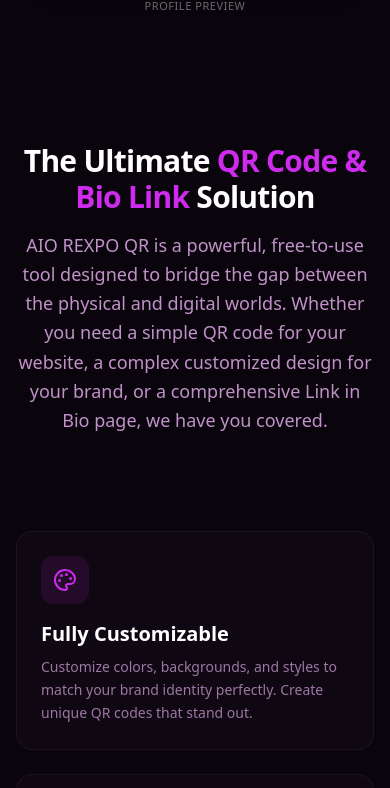
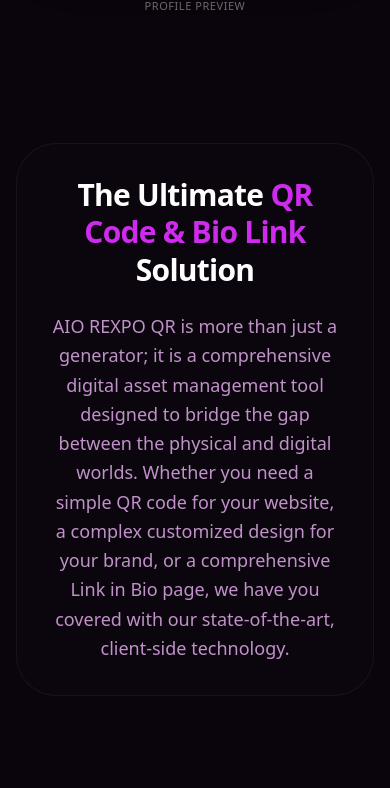
Before and after one commit to ramunarlapati-13/all-in-one-qr-generator, a React (Vite) app: page / in a window 390 px wide. Shown: the part 2754-3542 px from the top of the page. Built offline with nearby package versions, Linux system fonts and the light colour scheme; no server answers.

Commit message:
feat: Initialize core application structure with QR and bio page generation, user authentication, legal/info pages, and AdSense integration.

```diff
--- a/index.html
+++ b/index.html
@@ -35,8 +35,7 @@
     href="https://fonts.googleapis.com/css2?family=Plus+Jakarta+Sans:wght@400;500;600;700;800&family=Noto+Sans:wght@400;500;600;700&display=swap"
     rel="stylesheet">
   <title>AIO REXPO QR | All in one QR Generator</title>
-  <script async src="https://pagead2.googlesyndication.com/pagead/js/adsbygoogle.js?client=ca-pub-4862759938728085"
-    crossorigin="anonymous"></script>
+
 </head>
 
 <body class="bg-[#0a050c]">
--- a/src/App.tsx
+++ b/src/App.tsx
@@ -29,7 +29,8 @@
 // Optimize secondary components with lazy loading
 const LoginPage = lazy(() => import('./components/LoginPage'));
 const AdminPage = lazy(() => import('./components/AdminPage'));
-const LandingContent = lazy(() => import('./components/LandingContent'));
+import LandingContent from './components/LandingContent';
+import AdSenseScript from './components/AdSenseScript';
 
 function cn(...inputs: ClassValue[]) {
   return twMerge(clsx(inputs));
@@ -320,6 +321,7 @@
 
   return (
     <div className="min-h-screen bg-[#0a050c] text-white selection:bg-[#ce2bee]/30 pb-20 sm:pb-12">
+      <AdSenseScript />
       <div className="fixed inset-0 overflow-hidden pointer-events-none">
         <div className="absolute top-[-10%] left-[-10%] w-[40%] h-[40%] bg-[#ce2bee]/20 blur-[120px] rounded-full animate-pulse" />
         <div className="absolute bottom-[-10%] right-[-10%] w-[40%] h-[40%] bg-[#422348]/30 blur-[120px] rounded-full" />
@@ -834,9 +836,7 @@
         />
       </div>
 
-      <Suspense fallback={null}>
-        <LandingContent />
-      </Suspense>
+      <LandingContent />
 
       <footer className="w-full text-center py-10 mt-12 space-y-4 border-t border-white/5 bg-[#0a050c]/80 backdrop-blur-md">
         <div className="flex flex-wrap justify-center gap-6 text-[10px] uppercase font-black tracking-widest text-[#c092c9]/40">
--- /dev/null
+++ b/src/components/AdSenseScript.tsx
@@ -0,0 +1,18 @@
+import React, { useEffect } from 'react';
+
+const AdSenseScript: React.FC = () => {
+    useEffect(() => {
+        const src = "https://pagead2.googlesyndication.com/pagead/js/adsbygoogle.js?client=ca-pub-4862759938728085";
+        if (!document.querySelector(`script[src="${src}"]`)) {
+            const script = document.createElement('script');
+            script.src = src;
+            script.async = true;
+            script.crossOrigin = "anonymous";
+            document.head.appendChild(script);
+        }
+    }, []);
+
+    return null;
+};
+
+export default AdSenseScript;
--- a/src/components/LandingContent.tsx
+++ b/src/components/LandingContent.tsx
@@ -39,21 +39,21 @@
     return (
         <div className="w-full max-w-5xl mx-auto px-4 py-16 sm:py-24 space-y-24">
             {/* Introduction Section */}
-            <section className="space-y-8 text-center">
+            <section className="space-y-8 text-center bg-[#1f1122]/10 p-8 rounded-[40px] border border-white/5">
                 <motion.div
                     initial={{ opacity: 0, y: 20 }}
                     whileInView={{ opacity: 1, y: 0 }}
                     viewport={{ once: true }}
                     transition={{ duration: 0.6 }}
-                    className="space-y-4"
+                    className="space-y-6"
                 >
-                    <h2 className="text-3xl sm:text-4xl font-black text-white tracking-tight">
+                    <h2 className="text-3xl sm:text-5xl font-black text-white tracking-tight leading-tight">
                         The Ultimate <span className="text-[#ce2bee]">QR Code & Bio Link</span> Solution
                     </h2>
-                    <p className="text-[#c092c9] text-lg max-w-3xl mx-auto leading-relaxed">
-                        AIO REXPO QR is a powerful, free-to-use tool designed to bridge the gap between the physical and digital worlds.
+                    <p className="text-[#c092c9] text-lg sm:text-xl max-w-4xl mx-auto leading-relaxed font-light">
+                        AIO REXPO QR is more than just a generator; it is a comprehensive digital asset management tool designed to bridge the gap between the physical and digital worlds.
                         Whether you need a simple QR code for your website, a complex customized design for your brand, or a comprehensive
-                        Link in Bio page, we have you covered.
+                        Link in Bio page, we have you covered with our state-of-the-art, client-side technology.
                     </p>
                 </motion.div>
             </section>
@@ -219,10 +219,11 @@
                 </div>
             </section>
 
-            {/* Deep Dive Section */}
-            <section className="bg-gradient-to-b from-[#1f1122]/10 to-transparent p-10 rounded-[40px] border border-white/5">
+            {/* Deep Dive Section - Technology */}
+            <section className="bg-gradient-to-b from-[#1f1122]/20 to-transparent p-10 rounded-[40px] border border-white/5 space-y-8">
+                <div>
                     <h3 className="text-2xl font-bold text-white mb-6">The Evolution of Digital Connectivity</h3>
-                <div className="space-y-6 text-[#c092c9] text-sm leading-relaxed text-left">
+                    <div className="space-y-6 text-[#c092c9] leading-relaxed text-left">
                         <p>
                             In the modern digital landscape, the speed of access is everything. AIO REXPO QR was born out of a necessity to simplify how people share their professional identities. By combining the robustness of static QR technology with the aesthetic flexibility of modern web design, we've created a tool that serves as a bridge between high-speed physical interaction and deep digital engagement.
                         </p>
@@ -232,6 +233,22 @@
                         <p>
                             We continue to invest in our core technology to provide more diverse QR styles, better error correction for damaged codes, and more comprehensive analytics. Our commitment remains: keeping high-quality digital tools free and accessible for the global community of creators.
                         </p>
+                    </div>
+                </div>
+
+                <div className="grid md:grid-cols-2 gap-8 pt-8 border-t border-white/5">
+                    <div>
+                        <h4 className="text-xl font-bold text-white mb-4">Client-Side Generation</h4>
+                        <p className="text-[#c092c9] text-sm leading-relaxed">
+                            Unlike other services that generate QR codes on a server, AIO REXPO QR generates your codes directly in your browser. This means your data never leaves your device during the generation process, ensuring maximum privacy and speed. The only data we store is your public profile configuration if you choose to save it.
+                        </p>
+                    </div>
+                    <div>
+                        <h4 className="text-xl font-bold text-white mb-4">High-Resolution Output</h4>
+                        <p className="text-[#c092c9] text-sm leading-relaxed">
+                            We use SVG (Scalable Vector Graphics) technology to render your QR codes. This ensures that no matter how large you print them—be it a business card or a billboard—they will remain crisp and scannable without any pixelation.
+                        </p>
+                    </div>
                 </div>
             </section>
 
--- a/src/pages/About.tsx
+++ b/src/pages/About.tsx
@@ -2,12 +2,14 @@
 import { motion } from 'framer-motion';
 import { Users, ArrowLeft, Star, Heart, Coffee } from 'lucide-react';
 import { useNavigate } from 'react-router-dom';
+import AdSenseScript from '../components/AdSenseScript';
 
 const About: React.FC = () => {
     const navigate = useNavigate();
 
     return (
         <div className="min-h-screen bg-[#0a050c] text-white selection:bg-[#ce2bee]/30 pb-20">
+            <AdSenseScript />
             {/* Dynamic Background */}
             <div className="fixed inset-0 overflow-hidden pointer-events-none">
                 <div className="absolute top-[-10%] left-[-10%] w-[40%] h-[40%] bg-[#ce2bee]/10 blur-[120px] rounded-full" />
--- a/src/pages/PrivacyPolicy.tsx
+++ b/src/pages/PrivacyPolicy.tsx
@@ -2,12 +2,14 @@
 import { motion } from 'framer-motion';
 import { Shield, ArrowLeft } from 'lucide-react';
 import { useNavigate } from 'react-router-dom';
+import AdSenseScript from '../components/AdSenseScript';
 
 const PrivacyPolicy: React.FC = () => {
     const navigate = useNavigate();
 
     return (
         <div className="min-h-screen bg-[#0a050c] text-white selection:bg-[#ce2bee]/30 pb-20">
+            <AdSenseScript />
             {/* Dynamic Background */}
             <div className="fixed inset-0 overflow-hidden pointer-events-none">
                 <div className="absolute top-[-10%] left-[-10%] w-[40%] h-[40%] bg-[#ce2bee]/10 blur-[120px] rounded-full" />
--- a/src/pages/TermsOfService.tsx
+++ b/src/pages/TermsOfService.tsx
@@ -2,12 +2,14 @@
 import { motion } from 'framer-motion';
 import { FileText, ArrowLeft } from 'lucide-react';
 import { useNavigate } from 'react-router-dom';
+import AdSenseScript from '../components/AdSenseScript';
 
 const TermsOfService: React.FC = () => {
     const navigate = useNavigate();
 
     return (
         <div className="min-h-screen bg-[#0a050c] text-white selection:bg-[#ce2bee]/30 pb-20">
+            <AdSenseScript />
             {/* Dynamic Background */}
             <div className="fixed inset-0 overflow-hidden pointer-events-none">
                 <div className="absolute top-[-10%] left-[-10%] w-[40%] h-[40%] bg-[#ce2bee]/10 blur-[120px] rounded-full" />
```
Lines whose indentation alone changed are shown as unchanged.
